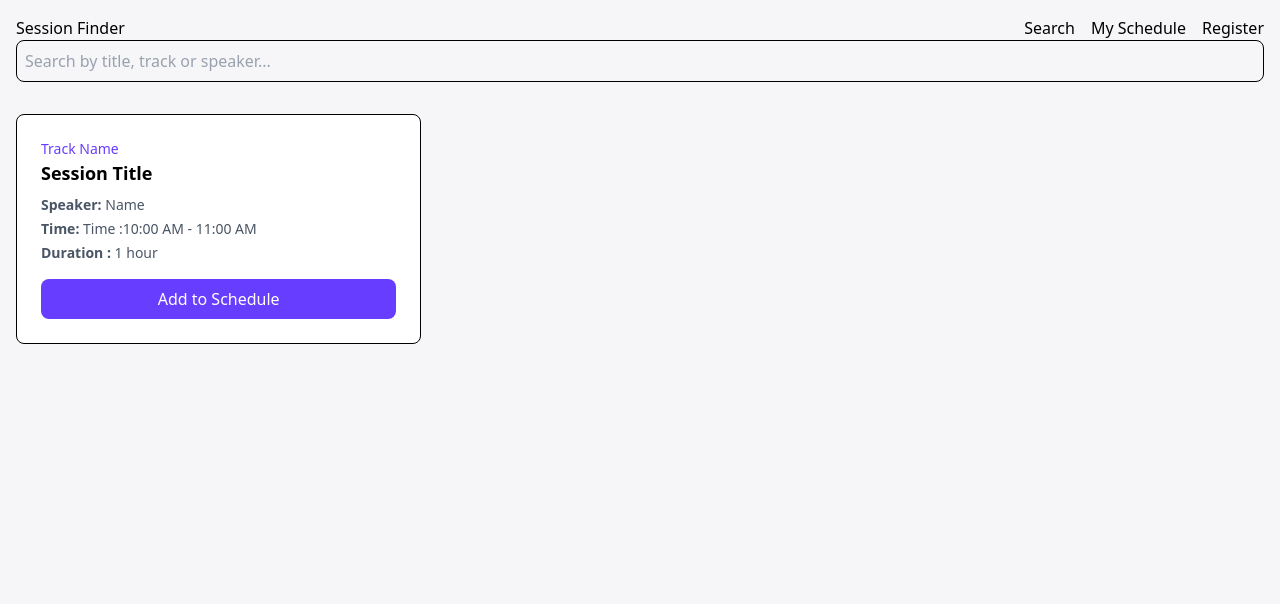
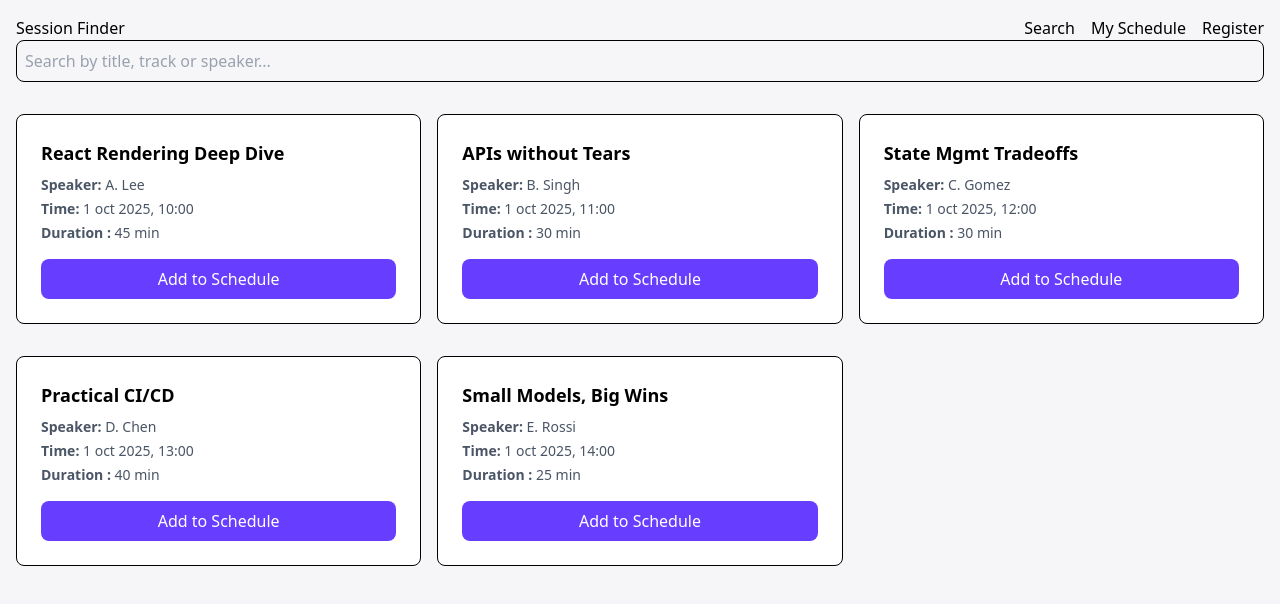
Before and after one commit to Debi312/session-finder, a React (Vite) app: page / in a window 1280 px wide. Shown: the top 604 px of the page. Built offline with nearby package versions, Linux system fonts and the light colour scheme.

Commit message:
feat: add logic to Search view

```diff
--- a/src/views/Search.jsx
+++ b/src/views/Search.jsx
@@ -1,22 +1,70 @@
+import { useState, useEffect } from "react";
+import { searchSessions, SESSIONS } from "../api";
+import { useSchedule } from "../context/ScheduleContext";
 export default function Search() {
+    const [searchTerm, setSearchTerm] = useState("")
+    const [results, setResults] = useState([])
+    const [loading, setLoading] = useState(false)
+    const { sessionIds, add, remove } = useSchedule();
+
+    useEffect(() => {
+        setLoading(true)
+
+        const fetchRsults = setTimeout(async () => {
+            const response = await searchSessions(searchTerm)
+            setResults(response)
+            setLoading(false)
+        }, 500);
+
+        return () => clearTimeout(fetchRsults);
+    }, [searchTerm]);
+
+    const formatDateTime = (date) =>
+        new Date(date).toLocaleString("es-ES", {
+            dateStyle: "medium",
+            timeStyle: "short",
+        })
+
+
     return (
         <div>
             <header>
                 <input
                     className="w-full border border-border p-2 rounded-lg placeholder:text-gray-400"
-                    type="text" id="search" placeholder="Search by title, track or speaker..." />
+                    type="text"
+                    onChange={(e) => setSearchTerm(e.target.value)}
+                    value={searchTerm}
+                    id="search"
+                    placeholder="Search by title, track or speaker..." />
             </header>
             <main className="grid grid-cols-1 lg:grid-cols-3 gap-4 mt-4">
-                <article className="border border-border rounded-lg p-6 mt-4 bg-white">
-                    <p className="text-sm text-accent">Track Name</p>
-                    <h2 className="text-lg font-bold mb-2">Session Title</h2>
-                    <div className="flex flex-col gap-1">
-                        <p className="text-sm text-gray-600"><strong>Speaker:</strong>  Name</p>
-                        <p className="text-sm text-gray-600"><strong>Time:</strong> Time :10:00 AM - 11:00 AM</p>
-                        <p className="text-sm text-gray-600"><strong>Duration :</strong> 1 hour</p>
-                    </div>
-                    <button className="w-full mt-4 px-4 py-2 bg-accent text-white rounded-lg">Add to Schedule</button>
-                </article>
+                {loading ? (
+                    <p className="text-center col-span-3">Loading...</p>
+                ) : (results.map(session => (
+
+                    <article key={session.id} className="border border-border rounded-lg p-6 mt-4 bg-white">
+                        <p className="text-sm text-accent">{session.trackName}</p>
+                        <h2 className="text-lg font-bold mb-2">{session.title}</h2>
+                        <div className="flex flex-col gap-1">
+                            <p className="text-sm text-gray-600"><strong>Speaker:</strong>  {session.speaker}</p>
+                            <p className="text-sm text-gray-600"><strong>Time:</strong> {formatDateTime(session.startsAt)}</p>
+                            <p className="text-sm text-gray-600"><strong>Duration :</strong> {session.durationMins} min</p>
+                        </div>
+                        <button
+                            disabled={false}
+                            onClick={() =>
+                                sessionIds.includes(session.id)
+                                    ? remove(session.id)
+                                    : add(session.id)
+                            }
+                            className={`w-full mt-4 px-4 py-2 cursor-pointer text-white rounded-lg ${sessionIds.includes(session.id) ? "bg-accent/50" : "bg-accent text-white"}`}
+
+                        >
+                            {sessionIds.includes(session.id) ? "Remove from Schedule" : "Add to Schedule"}
+
+                        </button>
+                    </article>
+                )))}
             </main>
         </div>
     )
```
